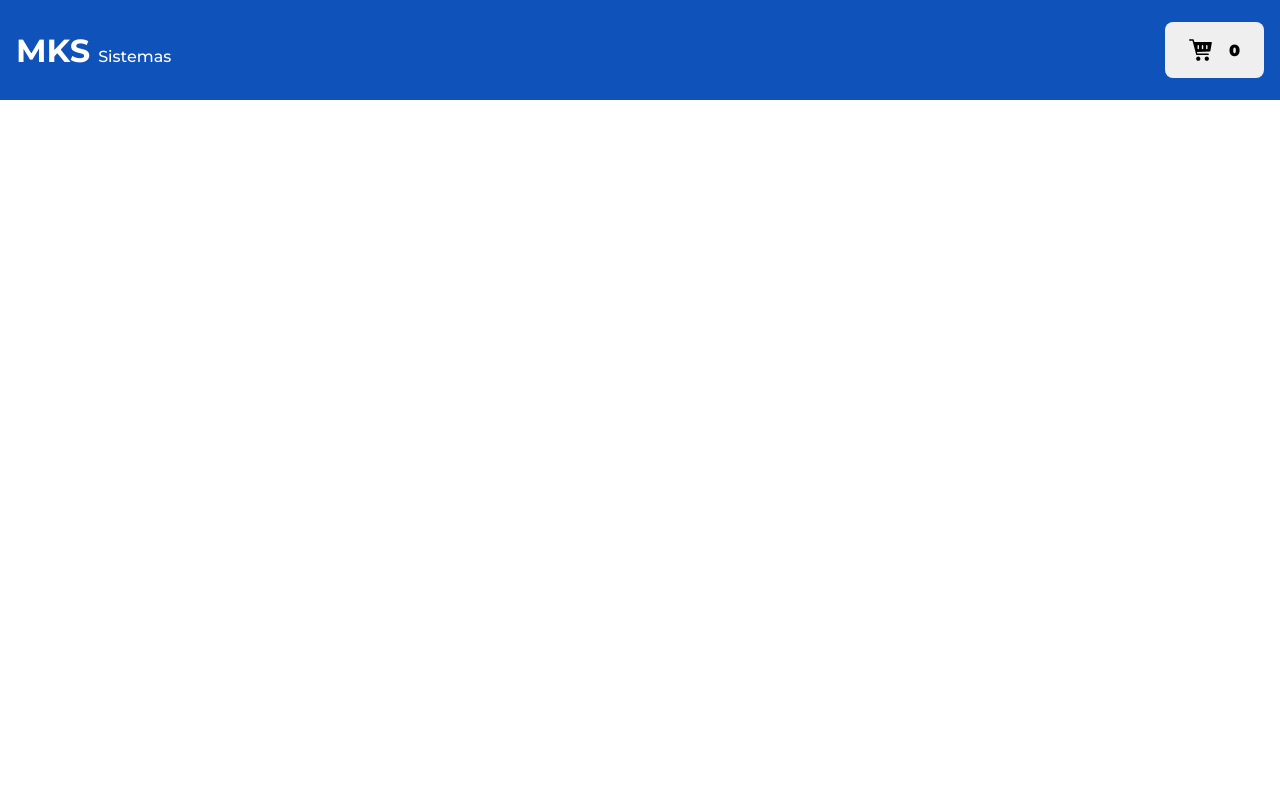
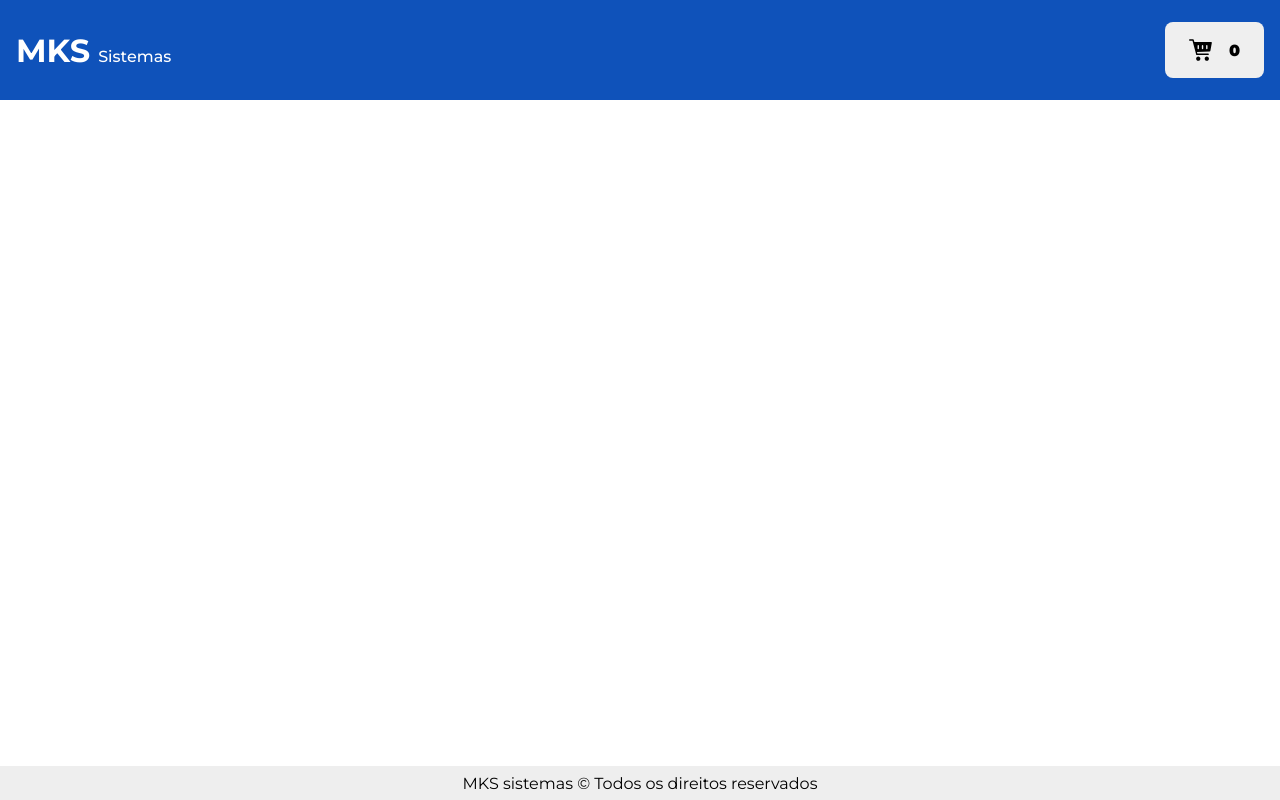
Before and after one commit to victorhenriqu3/mks-frontend-challenge, a Next.js app: page / in a window 1280 px wide. Built offline with nearby package versions, Linux system fonts and the light colour scheme.

Commit message:
feat: create Footer Component

```diff
--- /dev/null
+++ b/src/components/Footer/index.tsx
@@ -0,0 +1,15 @@
+import { FooterContainer } from "./styles";
+
+const Footer = () => {
+  return (
+    <FooterContainer>
+      <section>
+        <span>
+          <p>MKS sistemas &copy; Todos os direitos reservados</p>
+        </span>
+      </section>
+    </FooterContainer>
+  )
+};
+
+export default Footer;
--- /dev/null
+++ b/src/components/Footer/styles.ts
@@ -0,0 +1,31 @@
+import styled from "styled-components";
+
+export const FooterContainer = styled.footer`
+  position: absolute;
+  bottom: 0;
+  left: 0;
+  width: 100vw;
+  height: 34px;
+  background-color: var(--BGFooter);
+
+  section {
+    max-width: 80vw;
+    margin: 0 auto;
+    padding: 0 2rem;
+    padding-top: 0.5rem;
+    display: flex;
+    justify-content: center;
+    align-items: center;
+  }
+
+  p {
+    font-weight: 400;
+  }
+
+  @media (max-width: 1200px) {
+    section {
+      max-width: 100vw;
+      font-size: 0.8rem;
+    }
+  }
+`;
--- a/src/pages/_app.tsx
+++ b/src/pages/_app.tsx
@@ -1,6 +1,7 @@
 import type { AppProps } from 'next/app'
 import GlobalStyles from '@/styles/global';
 import Header from '@/components/Header';
+import Footer from '@/components/Footer';
 
 export default function App({ Component, pageProps }: AppProps) {
   return (
@@ -8,6 +9,7 @@ export default function App({ Component, pageProps }: AppProps) {
       <GlobalStyles />
       <Header/>
       <Component {...pageProps} />
+      <Footer />
     </>
 
   );
--- a/src/styles/global.ts
+++ b/src/styles/global.ts
@@ -6,10 +6,11 @@ export default createGlobalStyle`
     --BGColor: #f9f9f9;
     --BGCard: #ffffff;
     --CloseColor: #000000 ;
-    --BorderColor: rgba(0, 0, 0, 0.14)
+    --BorderColor: rgba(0, 0, 0, 0.14);
     --BorderInput: #BFBFBF;
     --BGPriceColor: #373737;
     --TextColor: #2C2C2C;
+    --BGFooter: #EEEEEE;
   }
 
   * {
```
